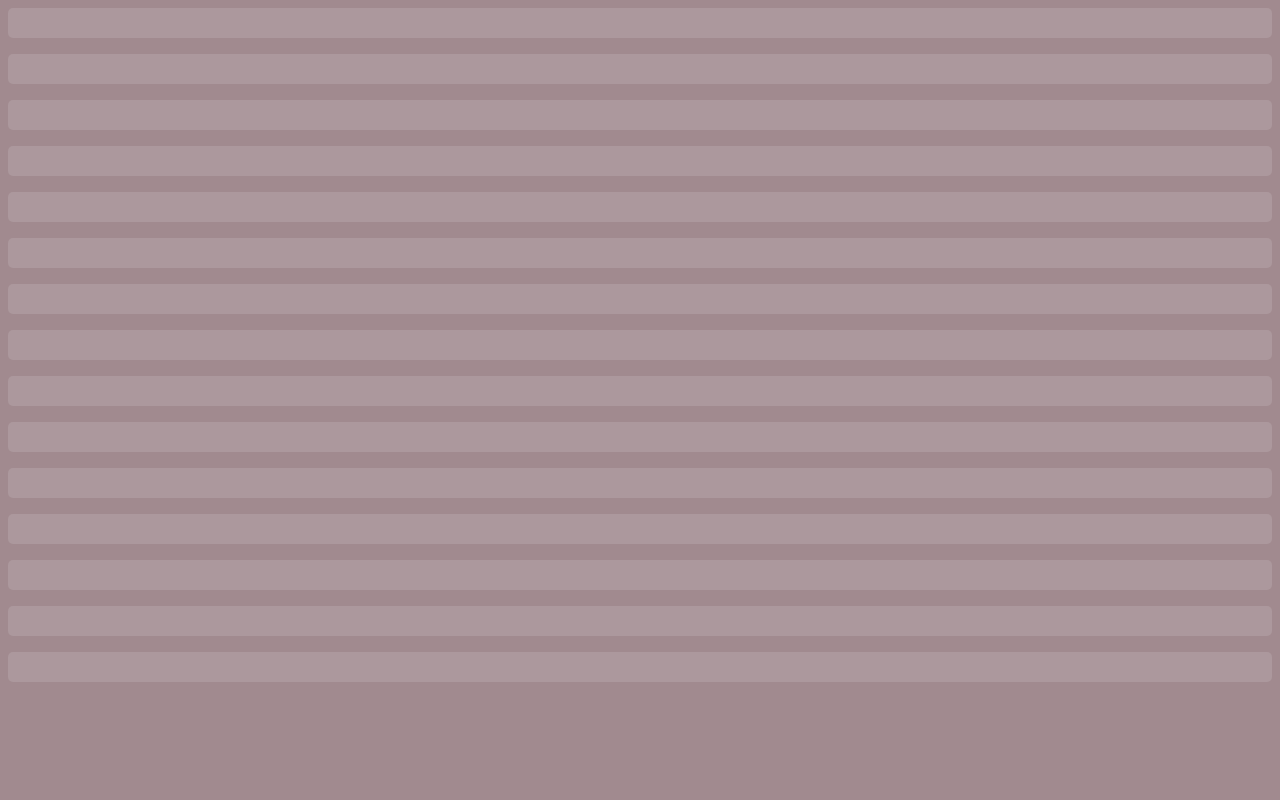
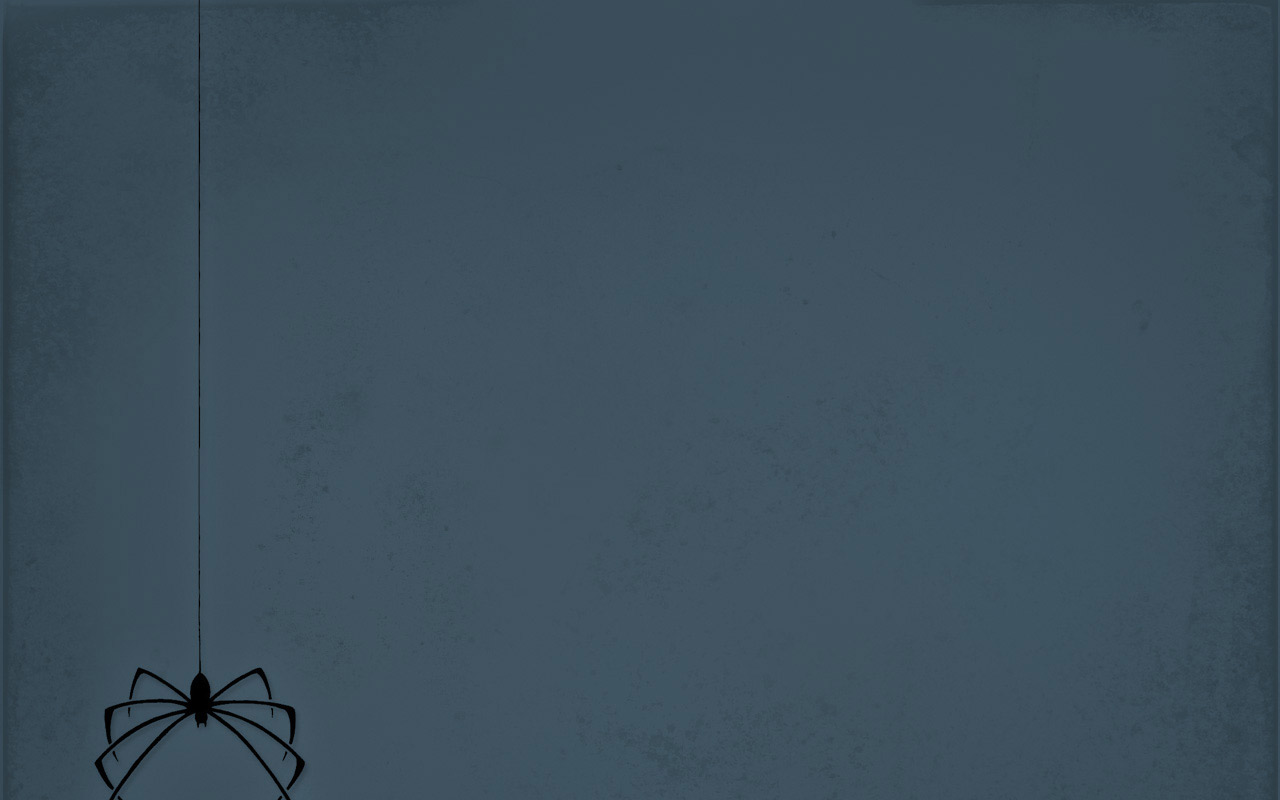
Before and after one commit to sanjeevpande/sanjeevpande.github.com, a plain HTML site: page index.html in a window 1280 px wide. Drawn offline with Linux system fonts and the light colour scheme.

Commit message:
Change in css

```diff
--- a/assets/css/index.css
+++ b/assets/css/index.css
@@ -1,9 +1,8 @@
-body{
-    background-color: #A18A8F;
+
+body {
+   /*background-color: #508B8B;*/
+   background-image: url("../images/spider.jpg");
 }
-.rule{
-    background-color:  aliceblue;
-    height: 30px;
-    opacity: .12;
-    border-radius: 5px;
+.rule {
+
 }
--- a/index.html
+++ b/index.html
@@ -6,19 +6,5 @@
     </head>
     <body>
         <ul class="rule"></ul>
-        <ul class="rule"></ul>
-        <ul class="rule"></ul>
-        <ul class="rule"></ul>
-        <ul class="rule"></ul>
-        <ul class="rule"></ul>
-        <ul class="rule"></ul>
-        <ul class="rule"></ul>
-        <ul class="rule"></ul>
-        <ul class="rule"></ul>
-        <ul class="rule"></ul>
-        <ul class="rule"></ul>
-        <ul class="rule"></ul>
-        <ul class="rule"></ul>
-        <ul class="rule"></ul>
     </body>
 </html>
```
Also changed, not shown: assets/images/spider (copy).jpg (added), assets/images/spider.jpg (added), assets/images/spider1.png (added).
